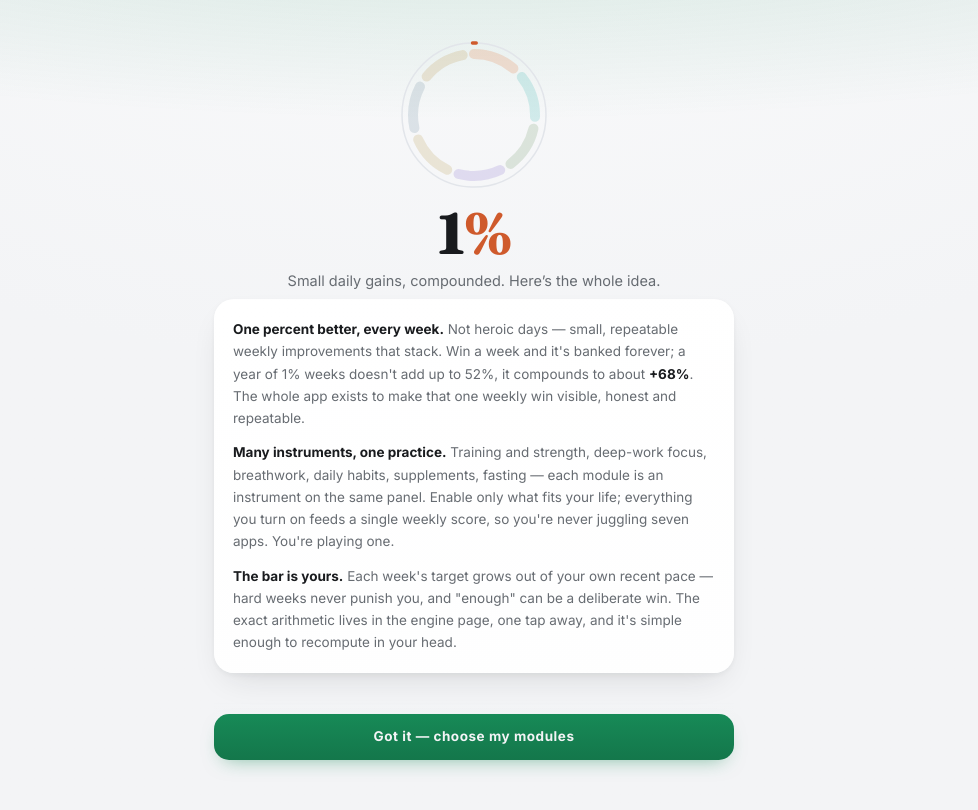
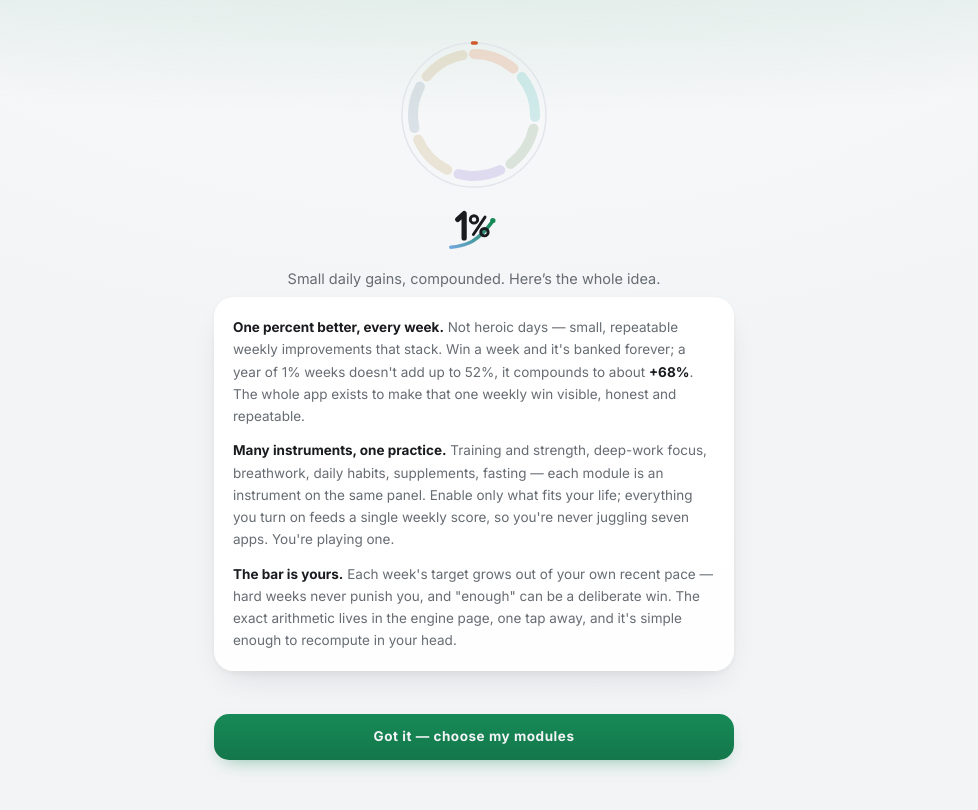
Before and after one commit to Lorenzdm93/1-App, a React (Vite) app: page / in a window 1280 px wide. Shown: the top 810 px of the page, without its empty margins (166-1144 px from the left). Built offline with nearby package versions, Linux system fonts and the light colour scheme.

Commit message:
Add files via upload

```diff
--- a/index.html
+++ b/index.html
@@ -44,14 +44,10 @@
         position: fixed; inset: 0; display: grid; place-items: center;
         background: inherit; z-index: 9999;
       }
-      #boot .ring {
-        width: 56px; height: 56px; border-radius: 50%;
-        border: 4px solid rgba(127, 127, 127, 0.18);
-        border-top-color: #35c78f;
-        animation: bootspin 0.9s linear infinite;
-      }
-      @keyframes bootspin { to { transform: rotate(360deg); } }
-      @media (prefers-reduced-motion: reduce) { #boot .ring { animation: none; } }
+      #boot svg { width: 78px; height: 78px; color: #F2EFE9; animation: bootpulse 1.6s ease-in-out infinite; }
+      @media (prefers-color-scheme: light) { #boot svg { color: #14161a; } }
+      @keyframes bootpulse { 0%, 100% { opacity: 0.55; } 50% { opacity: 1; } }
+      @media (prefers-reduced-motion: reduce) { #boot svg { animation: none; } }
     </style>
   </head>
   <body>
@@ -60,7 +56,7 @@
         1% needs JavaScript — it's a local-first app that runs entirely on your device.
       </div>
     </noscript>
-    <div id="root"><div id="boot" aria-hidden="true"><div class="ring"></div></div></div>
+    <div id="root"><div id="boot" aria-hidden="true"><svg viewBox="0 0 100 100" xmlns="http://www.w3.org/2000/svg"><defs><linearGradient id="bsw" x1="0" y1="1" x2="1" y2="0"><stop offset="0%" stop-color="#6FA8DC"/><stop offset="100%" stop-color="#35c78f"/></linearGradient></defs><path d="M 10 78 C 38 76, 58 66, 80 36" fill="none" stroke="url(#bsw)" stroke-width="6" stroke-linecap="round"/><circle cx="82.5" cy="32" r="4.6" fill="#35c78f"/><g fill="none" stroke="currentColor" stroke-linecap="round" stroke-linejoin="round"><path d="M 22 30 L 33 20 L 33 62" stroke-width="9"/><circle cx="50" cy="30" r="6.4" stroke-width="5"/><circle cx="68" cy="52" r="6.4" stroke-width="5"/><line x1="69" y1="26" x2="49" y2="56" stroke-width="5"/></g></svg></div></div>
     <script type="module" src="/src/main.tsx"></script>
   </body>
 </html>
--- a/package.json
+++ b/package.json
@@ -1,7 +1,7 @@
 {
   "name": "one-percent",
   "private": true,
-  "version": "0.19.0",
+  "version": "0.20.0",
   "type": "module",
   "description": "1% — the operating system for getting one percent better every day.",
   "scripts": {
--- a/public/sw.js
+++ b/public/sw.js
@@ -3,7 +3,7 @@
    first visit). Assets: cache-first (Vite hashes make staleness impossible).
    Updates: the new worker WAITS; the app shows "Update ready" and the person
    chooses the moment. No mid-session rug-pulls. */
-var CACHE = 'onepercent-v45'
+var CACHE = 'onepercent-v46'
 var CORE = ['./', './manifest.webmanifest', './icon.svg', './icon-192.png']
 
 self.addEventListener('install', function (event) {
--- /dev/null
+++ b/src/app/Mark.tsx
@@ -0,0 +1,50 @@
+/**
+ * The 1% brand mark, in-app. Same geometry as the PWA icons and the App Store
+ * artwork — one source of truth, drawn as vectors so it's crisp at 28px and
+ * 280px. The numeral inherits `currentColor` so it reads correctly in both
+ * themes; the swoosh keeps its blue→jade gradient at every size.
+ */
+import { useRef } from 'react'
+
+export default function Mark({
+  size = 64,
+  title = '1%',
+}: {
+  size?: number
+  /** Empty string renders it decorative (aria-hidden). */
+  title?: string
+}) {
+  const gid = useRef('mk' + Math.random().toString(36).slice(2, 8)).current
+  return (
+    <svg
+      width={size}
+      height={size}
+      viewBox="0 0 100 100"
+      className="brandmark"
+      role={title ? 'img' : undefined}
+      aria-label={title || undefined}
+      aria-hidden={title ? undefined : true}
+    >
+      <defs>
+        <linearGradient id={gid} x1="0" y1="1" x2="1" y2="0">
+          <stop offset="0%" stopColor="#6FA8DC" />
+          <stop offset="100%" stopColor="var(--jade, #35c78f)" />
+        </linearGradient>
+      </defs>
+      <path
+        d="M 10 78 C 38 76, 58 66, 80 36"
+        fill="none"
+        stroke={`url(#${gid})`}
+        strokeWidth="6"
+        strokeLinecap="round"
+      />
+      <circle cx="82.5" cy="32" r="4.6" fill="var(--jade, #35c78f)" />
+      <g fill="none" stroke="currentColor" strokeLinecap="round" strokeLinejoin="round">
+        <path d="M 22 30 L 33 20 L 33 62" strokeWidth="9" />
+        <circle cx="50" cy="30" r="6.4" strokeWidth="5" />
+        <circle cx="68" cy="52" r="6.4" strokeWidth="5" />
+        <line x1="69" y1="26" x2="49" y2="56" strokeWidth="5" />
+      </g>
+    </svg>
+  )
+}
--- a/src/modules/ghisa/Screen.tsx
+++ b/src/modules/ghisa/Screen.tsx
@@ -459,6 +459,11 @@ function SetRow({ set, index, prev, onChange, onToggle, onCycleType, onRemove }:
      translate the row, delete past half-width, snap back otherwise. */
   const [dx, setDx] = useState(0)
   const touchX = useRef<number | null>(null)
+  const touchY = useRef<number | null>(null)
+  /* Axis lock: until the gesture proves horizontal, the row stays put and the
+     page scrolls normally. Without this, a vertical drag starting on a row
+     dragged the row instead of the list. */
+  const axis = useRef<'?' | 'x' | 'y'>('?')
   const rowRef = useRef<HTMLDivElement | null>(null)
   return (
     <>
@@ -466,17 +471,28 @@ function SetRow({ set, index, prev, onChange, onToggle, onCycleType, onRemove }:
         onTouchStart={(e) => {
           if ((e.target as HTMLElement).tagName === 'INPUT') return
           touchX.current = e.touches[0].clientX
+          touchY.current = e.touches[0].clientY
+          axis.current = '?'
         }}
         onTouchMove={(e) => {
-          if (touchX.current === null) return
+          if (touchX.current === null || touchY.current === null) return
+          const mx = e.touches[0].clientX - touchX.current
+          const my = e.touches[0].clientY - touchY.current
+          if (axis.current === '?') {
+            if (Math.abs(mx) < 8 && Math.abs(my) < 8) return
+            axis.current = Math.abs(mx) > Math.abs(my) * 1.2 ? 'x' : 'y'
+          }
+          if (axis.current !== 'x') return
           const w = rowRef.current?.offsetWidth ?? 320
-          setDx(Math.min(0, Math.max(-w, e.touches[0].clientX - touchX.current)))
+          setDx(Math.min(0, Math.max(-w, mx)))
         }}
         onTouchEnd={() => {
           const w = rowRef.current?.offsetWidth ?? 320
-          if (-dx > w / 2) onRemove()
+          if (axis.current === 'x' && -dx > w / 2) onRemove()
           setDx(0)
           touchX.current = null
+          touchY.current = null
+          axis.current = '?'
         }}
       >
         {dx < 0 && <span className="gh2-delhint" aria-hidden="true">Delete</span>}
--- a/src/screens/Onboarding.tsx
+++ b/src/screens/Onboarding.tsx
@@ -3,6 +3,7 @@ import { MODULES } from '../core/registry'
 import { completeOnboarding } from '../core/settings'
 import { OnePercentRing, Toggle } from '../app/ui'
 import Philosophy from '../app/Philosophy'
+import Mark from '../app/Mark'
 
 interface Goal {
   id: string
@@ -49,9 +50,7 @@ export default function Onboarding() {
     <div className="ob">
       <div className="ob-hero">
         <OnePercentRing size={150} modules={[...MODULES]} activeIds={selected} />
-        <div className="ob-mark">
-          1<span className="pct">%</span>
-        </div>
+        <Mark size={58} title="" />
         <div className="ob-line">{step === 'why' ? 'Small daily gains, compounded. Here\u2019s the whole idea.' : 'Pick your instruments.'}</div>
       </div>
 
--- a/src/screens/Settings.tsx
+++ b/src/screens/Settings.tsx
@@ -12,8 +12,9 @@ import { notifyStore, notifyStatus, enableNotifications, disableNotifications, s
 import { setModuleLines } from '../core/settings'
 import { enabledModules } from '../core/registry'
 import { navigate } from '../core/router'
+import Mark from '../app/Mark'
 
-const APP_VERSION = '0.19.0'
+const APP_VERSION = '0.20.0'
 
 const THEME_OPTIONS = [
   { id: 'system', label: 'System' },
@@ -75,9 +76,7 @@ export default function Settings() {
 
 
       <div className="card">
-        <div className="about-mark">
-          1<span className="pct">%</span>
-        </div>
+        <Mark size={40} title="" />
         <div className="kv">
           <span className="k">Version</span>
           <span className="num">{APP_VERSION}</span>
```
Also changed, not shown: banner.svg, src/design/app.css, 1 other file (tests, documents, lock files or other folders).
